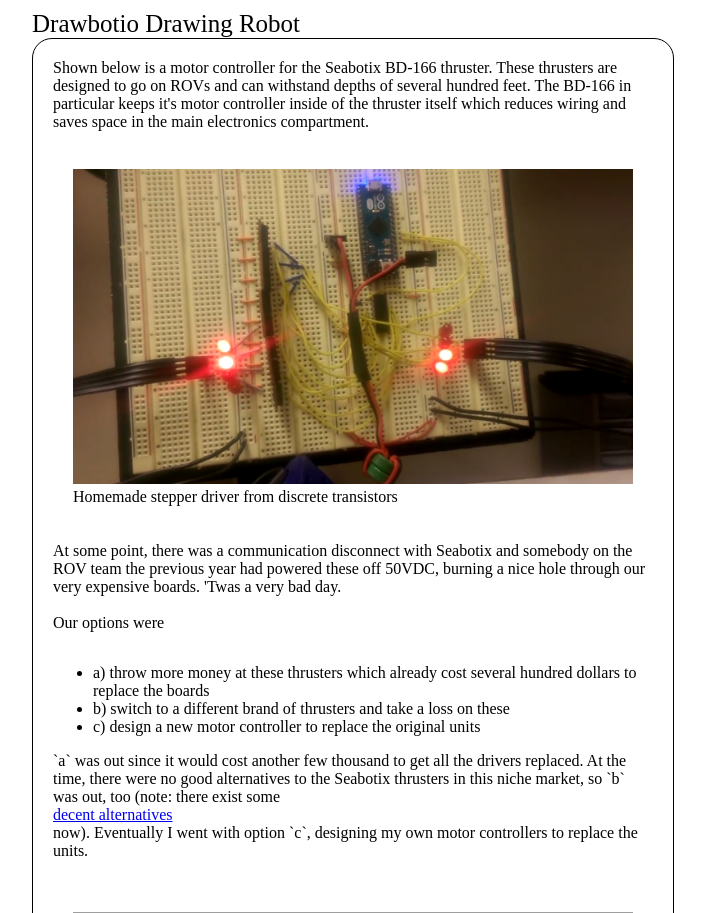
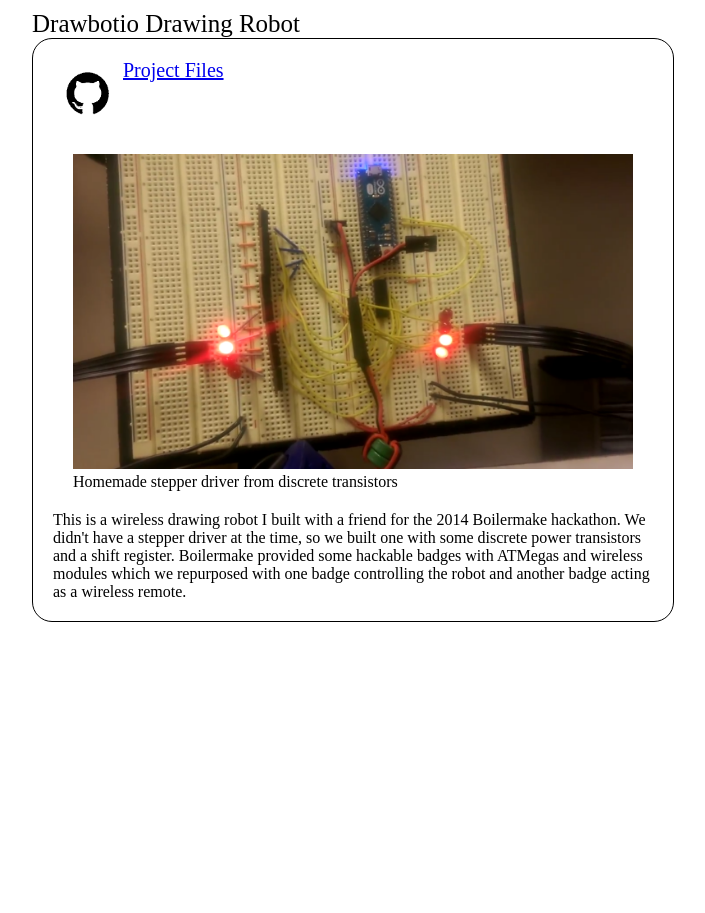
Before and after one commit to Evidlo/evidlo.github.io, a PHP site: page /projects/drawbotio in a window 1280 px wide. Shown: the top 913 px of the page, without its empty margins (287-992 px from the left). After the commit the page ends 622 px from the top, so only its background shows below. Run offline with PHP 8.4, Linux system fonts and the light colour scheme; grey boxes are pictures that could not be loaded.

Commit message:
added drawing robot project

```diff
--- a/projects/drawbotio/index.php
+++ b/projects/drawbotio/index.php
@@ -6,41 +6,20 @@
 			<div class="simplebox">
 				<div class="title">Drawbotio Drawing Robot</div>
 				<div class="body v">
-					Shown below is a motor controller for the Seabotix BD-166 thruster.  These thrusters are designed to go on ROVs and can withstand depths of several hundred feet.  The BD-166 in particular keeps it's motor controller inside of the thruster itself which reduces wiring and saves space in the main electronics compartment.<br><br>
+            <a class="project_head" href="http://github.com/evidlo/drawbot">
+            <div class="v vc">
+                <div class="h">
+                      <div><img src="/static/github.png"/></div>
+                      <div class="v vc"> Project Files</div>
+                </div>
+            </div>
+            </a>
 					<div class="annotate">
 						<img src="stepper.png"/>
 						Homemade stepper driver from discrete transistors
 					</div>
-					<p>
-					At some point, there was a communication disconnect with Seabotix and somebody on the ROV team the previous year had powered these off 50VDC, burning a nice hole through our very expensive boards.  'Twas a very bad day.<br><br>
+          This is a wireless drawing robot I built with a friend for the 2014 Boilermake hackathon.  We didn't have a stepper driver at the time, so we built one with some discrete power transistors and a shift register.  Boilermake provided some hackable badges with ATMegas and wireless modules which we repurposed with one badge controlling the robot and another badge acting as a wireless remote.
 
-					Our options were
-					<ul>
-					<li>a) throw more money at these thrusters which already cost several hundred dollars to replace the boards</li>
-					<li>b) switch to a different brand of thrusters and take a loss on these</li>
-					<li>c) design a new motor controller to replace the original units</li>
-					</ul>
-
-					`a` was out since it would cost another few thousand to get all the drivers replaced.  At the time, there were no good alternatives to the Seabotix thrusters in this niche market, so `b` was out, too (note: there exist some <a href="http://www.bluerobotics.com/">decent alternatives</a> now).
-					Eventually I went with option `c`, designing my own motor controllers to replace the units.
-					</p>
-
-					<div class="annotate">
-						<img src="boards.png"/>
-						Motor controller evolution. (note that the 2nd v4 should actually be v5)
-					</div>
-					<p>
-					Here are the 5 iterations of the board showing layout progression as well as a few parts changing.  About halfway through, I realized my boards needed to have a screwhole to keep the board from bumping around in the thruster case.  Another big issue I had was the layout for the power mosfets (the second row of components from the top).
-					<br><br>If you notice that the pads change slightly between V5 and V6, this is because I was using a part from the Eagle library that was every so slightly incorrect.  This made the boards very unreliable and was a major headache until I figured out what the problem was.
-					</p>
-					<div class="annotate">
-						<img src="mc_test.jpg"/>
-						Probing some comm signals on a V2.
-					</div>
-					<div class="annotate">
-						<img src="mc_in_thruster.jpg"/>
-						A V5 being tested with a thruster.
-					</div>
 				</div>
 			</div>
 		</div>
--- a/projects/index.php
+++ b/projects/index.php
@@ -63,6 +63,7 @@
 					Drawing Robot
 				</div>
 				<div class="body">
+          <img src="drawbotio/stepper.png" class="icon"/>
 				</div>
 				</a>
 			</div>
```
